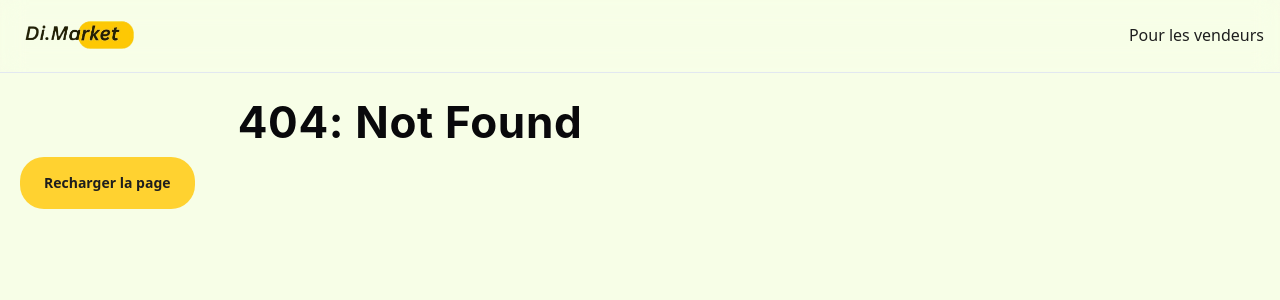
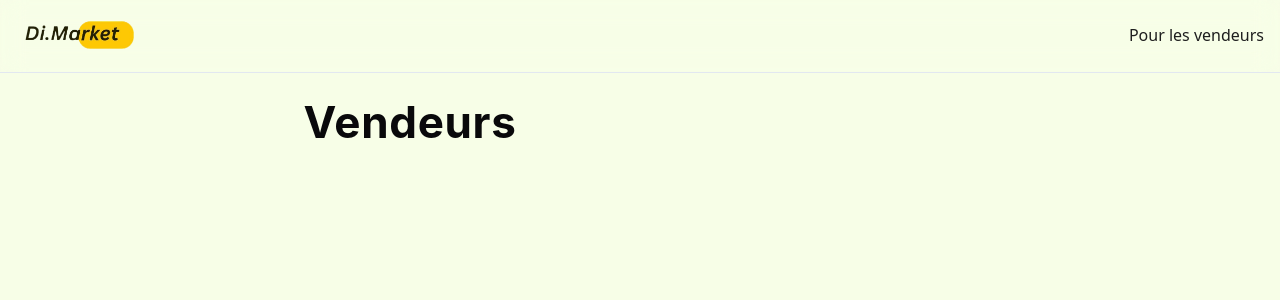
Before and after one commit to DiagneGeek/di-market, a SvelteKit app: page /boutiques/1 in a window 1280 px wide. Before the commit this address had no page. Shown: the top 300 px of the page. Built offline with nearby package versions, Linux system fonts and the light colour scheme.

Commit message:
Add page.svelte for seller boutiques

```diff
--- /dev/null
+++ b/src/routes/boutiques/[seller_id]/+page.svelte
@@ -0,0 +1 @@
+<h1>Vendeurs</h1>
```
